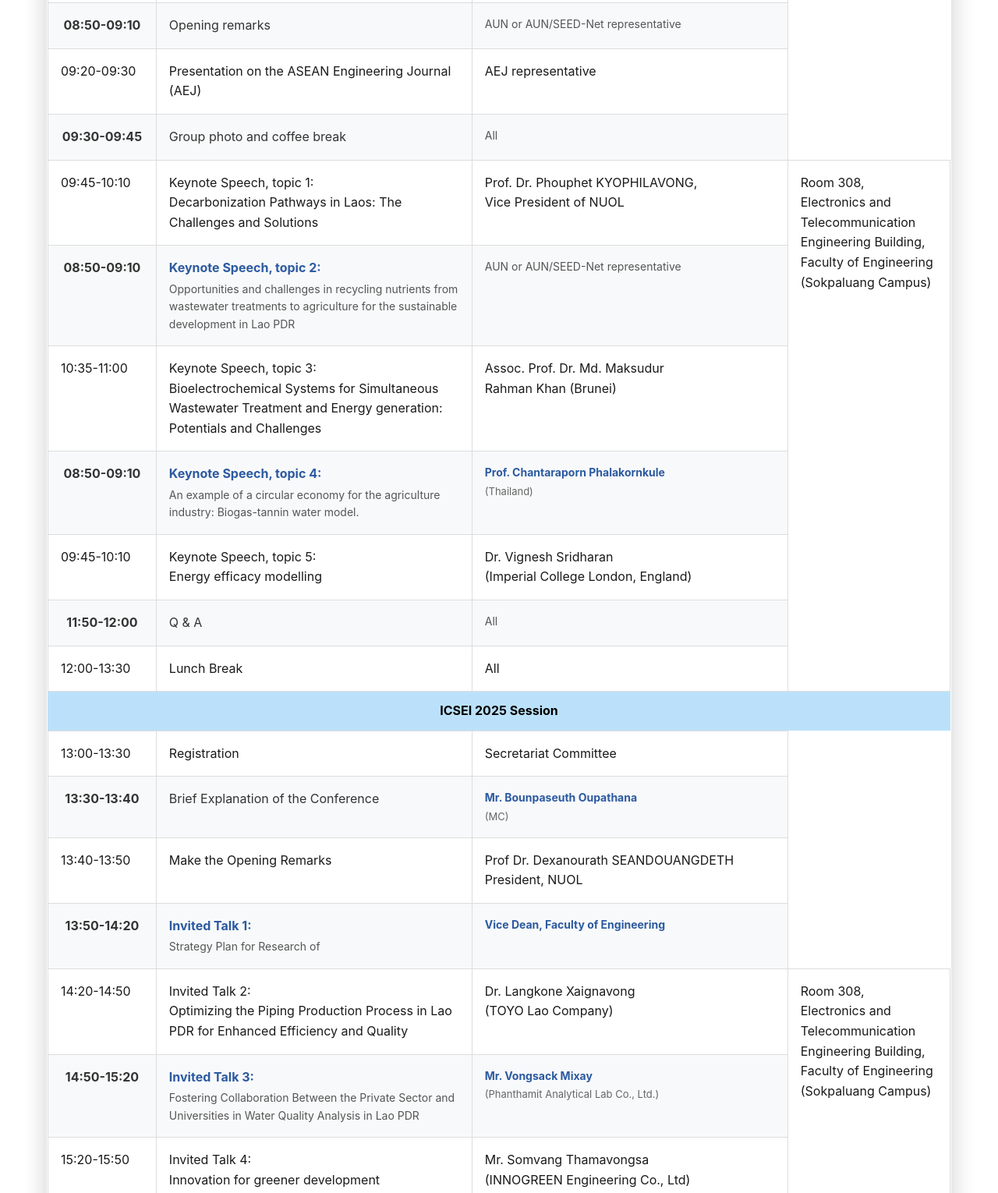
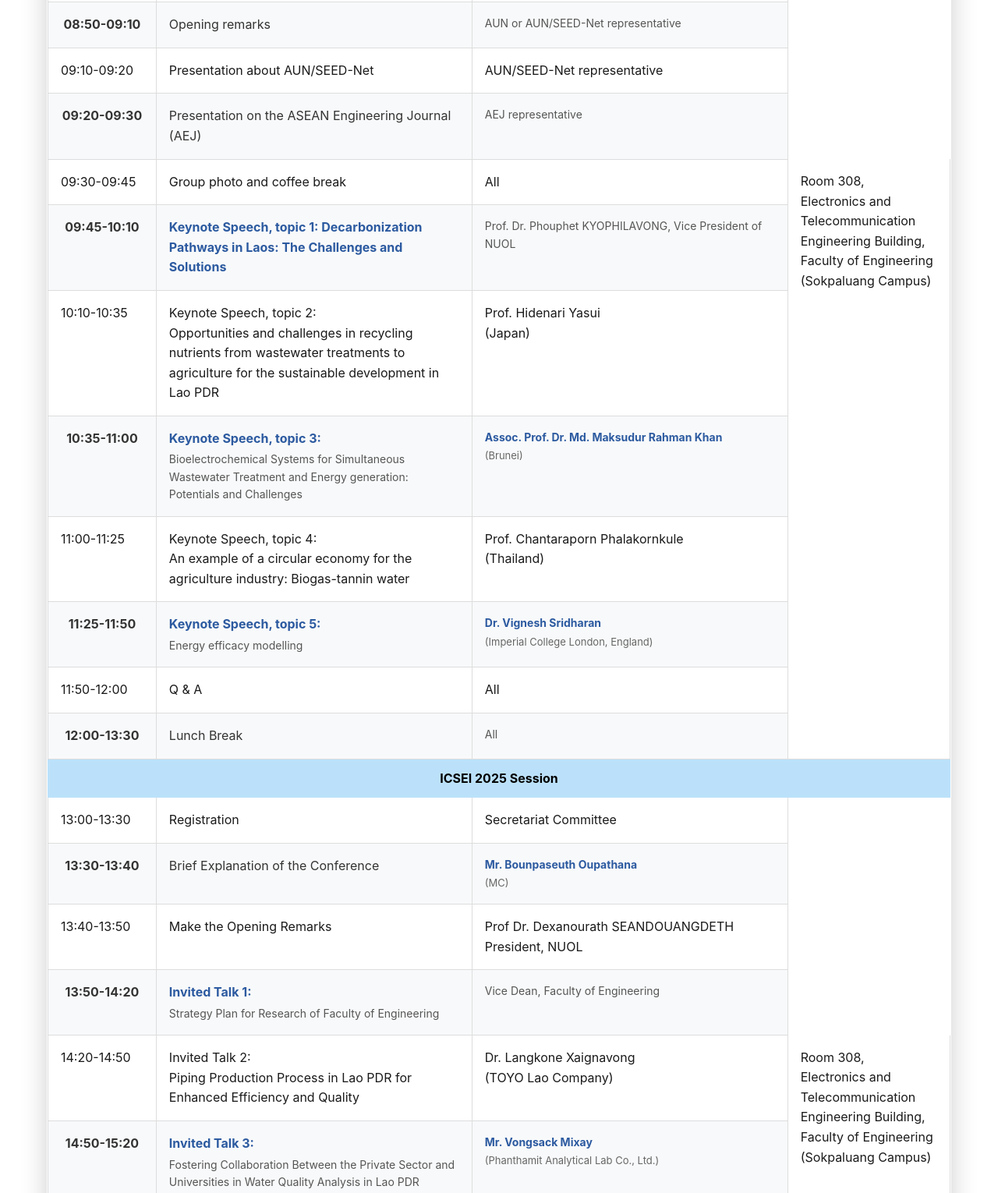
Before and after one commit to Bornsvc/Project-aj-mee, a plain HTML site: page schedule.html in a window 1280 px wide. Shown: the part 992-2522 px from the top of the page at 78% size. Drawn offline with Linux system fonts and the light colour scheme.

Commit message:
Update conference pages with ICSEI 2025 details
Set the correct page titles for ICSEI 2025 across multiple HTML files. Improved and expanded the conference schedule in schedule.html, including additional sessions and speaker details. Cleaned up and adjusted schedule.css by removing unused styles and refining table and container styling. Added .DS_Store to the repository.

```diff
--- a/schedule.html
+++ b/schedule.html
@@ -3,7 +3,10 @@
 <head>
     <meta charset="UTF-8">
     <meta name="viewport" content="width=device-width, initial-scale=1.0">
-    <title>Document</title>
+    <title>
+        ICSEI 2025 - International Conference on Science, Engineering and
+        Innovation
+    </title>
     <link rel="stylesheet" href="./style/schedule.css">
     <link rel="stylesheet" href="./style/global.css">
 </head>
@@ -60,9 +63,7 @@
                       Deliver the guidance and opening remarks speech
                     </td>
                     <td class="moderator-cell">
-                      <div class="speaker-name">
-                        Prof Dr. Dexanourath SEANDOUANGDETH
-                      </div>
+                      <div class="speaker-name">Prof Dr. Dexanourath SEANDOUANGDETH</div>
                       <div class="speaker-title">President, NUOL</div>
                     </td>
                   </tr>
@@ -70,6 +71,11 @@
                     <td class="time-cell">08:50-09:10</td>
                     <td class="agenda-cell">Opening remarks</td>
                     <td class="moderator-cell">AUN or AUN/SEED-Net representative</td>
+                  </tr>
+                  <tr>
+                    <td class="time-cell">09:10-09:20</td>
+                    <td class="agenda-cell">Presentation about AUN/SEED-Net</td>
+                    <td class="moderator-cell">AUN/SEED-Net representative</td>
                   </tr>
                   <tr>
                     <td class="time-cell">09:20-09:30</td>
@@ -80,63 +86,58 @@
                   </tr>
                   <tr>
                     <td class="time-cell">09:30-09:45</td>
-                    <td class="agenda-cell">Group photo and coffee break</td>
+                    <td class="agenda-cell">
+                      <div class="keynote-title">Group photo and coffee break</div>
+                    </td>
                     <td class="moderator-cell">All</td>
-                  </tr>
-                  <tr>
-                    <td class="time-cell">09:45-10:10</td>
-                    <td class="agenda-cell">
-                      <div class="keynote-title">Keynote Speech, topic 1:</div>
-                      <div class="keynote-description">
-                        Decarbonization Pathways in Laos: The Challenges and Solutions
-                      </div>
-                    </td>
-                    <td class="moderator-cell">
-                      <div class="speaker-name">Prof. Dr. Phouphet KYOPHILAVONG,</div>
-                      <div class="speaker-title">Vice President of NUOL</div>
-                    </td>
                     <td class="location-cell" rowspan="13">
                       <div>Room 308,</div>
-                      <div>
-                        Electronics and Telecommunication Engineering Building,
-                      </div>
+                      <div>Electronics and Telecommunication Engineering Building,</div>
                       <div>Faculty of Engineering</div>
                       <div>(Sokpaluang Campus)</div>
                     </td>
                   </tr>
                   <tr>
-                    <td class="time-cell">08:50-09:10</td>
+                    <td class="time-cell">09:45-10:10</td>
+                    <td class="agenda-cell">
+                      <div class="keynote-title">
+                        Keynote Speech, topic 1: Decarbonization Pathways in Laos: The Challenges and Solutions
+                      </div>
+                    </td>
+                    <td class="moderator-cell">Prof. Dr. Phouphet KYOPHILAVONG, Vice President of NUOL</td>
+                  </tr>
+                  <tr>
+                    <td class="time-cell">10:10-10:35</td>
                     <td class="agenda-cell">
                       <div class="keynote-title">Keynote Speech, topic 2:</div>
                       <div class="keynote-description">
-                        Opportunities and challenges in recycling nutrients from
-                        wastewater treatments to agriculture for the sustainable
-                        development in Lao PDR
+                        Opportunities and challenges in recycling nutrients from wastewater treatments to agriculture for the sustainable development in Lao PDR
                       </div>
                     </td>
-                    <td class="moderator-cell">AUN or AUN/SEED-Net representative</td>
+                    <td class="moderator-cell">
+                      <div class="speaker-name">Prof. Hidenari Yasui</div>
+                      <div class="speaker-title">(Japan)</div>
+                    </td>
                   </tr>
                   <tr>
                     <td class="time-cell">10:35-11:00</td>
                     <td class="agenda-cell">
                       <div class="keynote-title">Keynote Speech, topic 3:</div>
                       <div class="keynote-description">
-                        Bioelectrochemical Systems for Simultaneous Wastewater
-                        Treatment and Energy generation: Potentials and Challenges
+                        Bioelectrochemical Systems for Simultaneous Wastewater Treatment and Energy generation: Potentials and Challenges
                       </div>
                     </td>
                     <td class="moderator-cell">
-                      <div class="speaker-name">Assoc. Prof. Dr. Md. Maksudur</div>
-                      <div class="speaker-title">Rahman Khan (Brunei)</div>
+                      <div class="speaker-name">Assoc. Prof. Dr. Md. Maksudur Rahman Khan</div>
+                      <div class="speaker-title">(Brunei)</div>
                     </td>
                   </tr>
                   <tr>
-                    <td class="time-cell">08:50-09:10</td>
+                    <td class="time-cell">11:00-11:25</td>
                     <td class="agenda-cell">
                       <div class="keynote-title">Keynote Speech, topic 4:</div>
                       <div class="keynote-description">
-                        An example of a circular economy for the agriculture industry:
-                        Biogas-tannin water model.
+                        An example of a circular economy for the agriculture industry: Biogas-tannin water
                       </div>
                     </td>
                     <td class="moderator-cell">
@@ -145,16 +146,14 @@
                     </td>
                   </tr>
                   <tr>
-                    <td class="time-cell">09:45-10:10</td>
+                    <td class="time-cell">11:25-11:50</td>
                     <td class="agenda-cell">
                       <div class="keynote-title">Keynote Speech, topic 5:</div>
                       <div class="keynote-description">Energy efficacy modelling</div>
                     </td>
                     <td class="moderator-cell">
                       <div class="speaker-name">Dr. Vignesh Sridharan</div>
-                      <div class="speaker-title">
-                        (Imperial College London, England)
-                      </div>
+                      <div class="speaker-title">(Imperial College London, England)</div>
                     </td>
                   </tr>
                   <tr>
@@ -189,9 +188,7 @@
                     <td class="time-cell">13:40-13:50</td>
                     <td class="agenda-cell">Make the Opening Remarks</td>
                     <td class="moderator-cell">
-                      <div class="speaker-name">
-                        Prof Dr. Dexanourath SEANDOUANGDETH
-                      </div>
+                      <div class="speaker-name">Prof Dr. Dexanourath SEANDOUANGDETH</div>
                       <div class="speaker-title">President, NUOL</div>
                     </td>
                   </tr>
@@ -200,22 +197,17 @@
                     <td class="agenda-cell">
                       <div class="keynote-title">Invited Talk 1:</div>
                       <div class="keynote-description">
-                        Strategy Plan for Research of
+                        Strategy Plan for Research of Faculty of Engineering
                       </div>
                     </td>
-                    <td class="moderator-cell">
-                      <div class="speaker-name">
-                        Vice Dean, Faculty of Engineering
-                      </div>
-                    </td>
+                    <td class="moderator-cell">Vice Dean, Faculty of Engineering</td>
                   </tr>
                   <tr>
                     <td class="time-cell">14:20-14:50</td>
                     <td class="agenda-cell">
                       <div class="keynote-title">Invited Talk 2:</div>
                       <div class="keynote-description">
-                        Optimizing the Piping Production Process in Lao PDR for
-                        Enhanced Efficiency and Quality
+                        Piping Production Process in Lao PDR for Enhanced Efficiency and Quality
                       </div>
                     </td>
                     <td class="moderator-cell">
@@ -224,9 +216,7 @@
                     </td>
                     <td class="location-cell" rowspan="10">
                       <div>Room 308,</div>
-                      <div>
-                        Electronics and Telecommunication Engineering Building,
-                      </div>
+                      <div>Electronics and Telecommunication Engineering Building,</div>
                       <div>Faculty of Engineering</div>
                       <div>(Sokpaluang Campus)</div>
                     </td>
@@ -236,30 +226,23 @@
                     <td class="agenda-cell">
                       <div class="keynote-title">Invited Talk 3:</div>
                       <div class="keynote-description">
-                        Fostering Collaboration Between the Private Sector and
-                        Universities in Water Quality Analysis in Lao PDR
+                        Fostering Collaboration Between the Private Sector and Universities in Water Quality Analysis in Lao PDR
                       </div>
                     </td>
                     <td class="moderator-cell">
                       <div class="speaker-name">Mr. Vongsack Mixay</div>
-                      <div class="speaker-title">
-                        (Phanthamit Analytical Lab Co., Ltd.)
-                      </div>
+                      <div class="speaker-title">(Phanthamit Analytical Lab Co., Ltd.)</div>
                     </td>
                   </tr>
                   <tr>
                     <td class="time-cell">15:20-15:50</td>
                     <td class="agenda-cell">
                       <div class="keynote-title">Invited Talk 4:</div>
-                      <div class="keynote-description">
-                        Innovation for greener development
-                      </div>
+                      <div class="keynote-description">Innovation for greener development</div>
                     </td>
                     <td class="moderator-cell">
                       <div class="speaker-name">Mr. Somvang Thamavongsa</div>
-                      <div class="speaker-title">
-                        (INNOGREEN Engineering Co., Ltd)
-                      </div>
+                      <div class="speaker-title">(INNOGREEN Engineering Co., Ltd)</div>
                     </td>
                   </tr>
                   <tr>
@@ -267,15 +250,12 @@
                     <td class="agenda-cell">
                       <div class="keynote-title">Invited Talk 5:</div>
                       <div class="keynote-description">
-                        Enhancing the development of Lao products for export to drive
-                        national economic growth
+                        Enhancing the development of Lao products for export to drive national economic growth
                       </div>
                     </td>
                     <td class="moderator-cell">
                       <div class="speaker-name">Ms. Latsamy Vetsaphong</div>
-                      <div class="speaker-title">
-                        (Mekong Lao Export-Import Sole Co.Ltd)
-                      </div>
+                      <div class="speaker-title">(Mekong Lao Export-Import Sole Co.Ltd)</div>
                     </td>
                   </tr>
                   <tr>
@@ -290,6 +270,7 @@
                   </tr>
                 </table>
               </div>
+
 
               <div id="table-container-2" class="table-container">
                   <table>
--- a/style/schedule.css
+++ b/style/schedule.css
@@ -74,15 +74,6 @@
         background-color: #fff9e6;
         font-weight: bold;
     }
-    .page-number {
-        text-align: center;
-        font-size: 14px;
-        color: #666;
-        margin-top: 20px;
-        padding: 10px;
-        border: 1px solid #ccc;
-        background-color: #f9f9f9;
-    }
     .session-header {
         font-size: 11px;
         line-height: 1.2;
@@ -96,7 +87,6 @@
     max-width: 1200px;
     margin: 0 auto;
     background: white;
-    border-radius: 8px;
     overflow: hidden;
     box-shadow: 0 2px 10px rgba(0, 0, 0, 0.1);
 
@@ -194,7 +184,6 @@
     max-width: 1200px;
     margin: 2rem auto;
     background: rgba(255, 255, 255, 0.95);
-    border-radius: 12px;
     overflow: hidden;
     box-shadow: 0 8px 32px rgba(0, 0, 0, 0.2);
     backdrop-filter: blur(10px);
@@ -262,14 +251,14 @@ th, td {
     font-style: italic;
     padding: 2px;
 }
-/* ให้ div .table-container เลื่อนซ้าย-ขวาได้ */
+
 .table-container {
     overflow-x: auto;
     -webkit-overflow-scrolling: touch;
     margin-bottom: 2rem;
   }
 
-  /* ป้องกันตารางถูกบีบให้แคบเกินไป */
+
   .schedule-table {
     min-width: 800px;
     width: 100%;
@@ -282,9 +271,10 @@ th, td {
     font-size: 1rem;
     text-align: left;
     border: 1px solid #ddd;
+    border-top: none;
   }
 
-  /* ปรับเฉพาะมือถือ */
+
   @media (max-width: 768px) {
     .schedule-tabs {
       flex-direction: column;
```
Also changed, not shown: conferenceStructure.html (+4 -1 lines), keyThemesandTopics.html (+4 -1 lines), targetParticipants.html (+4 -1 lines).
